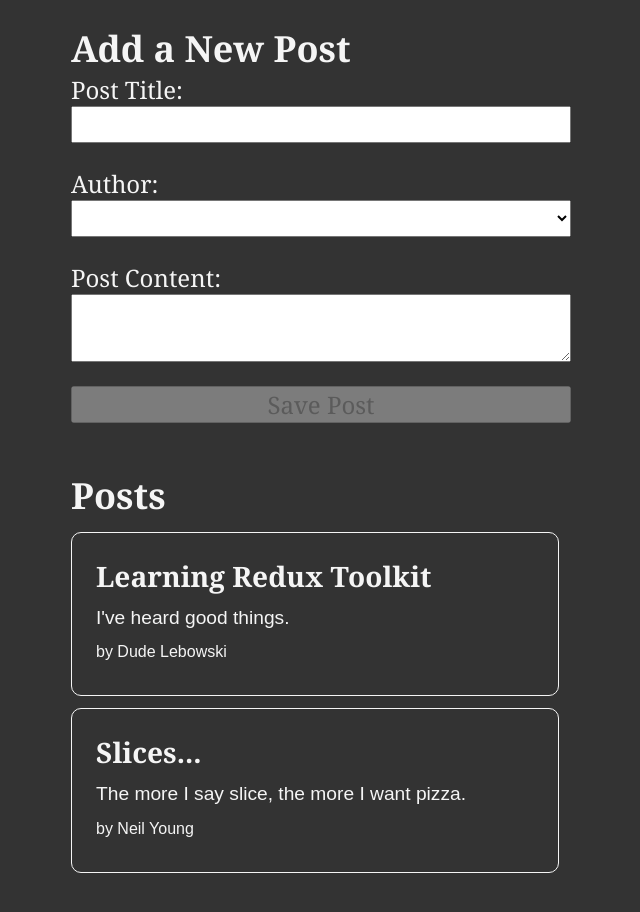
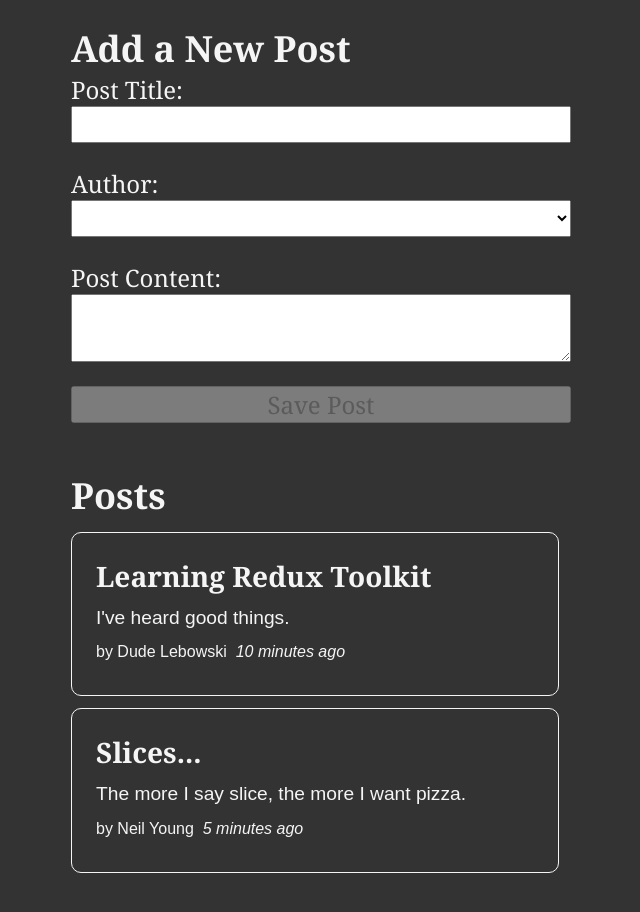
Before and after one commit to sokaluis/advanced-redux, a React (Vite) app: page / in a window 1280 px wide. Shown: the top 912 px of the page, without its empty margins (319-959 px from the left). Built offline with nearby package versions, Linux system fonts and the light colour scheme.

Commit message:
lesson 2 - time ago

```diff
--- a/package.json
+++ b/package.json
@@ -10,6 +10,7 @@
   },
   "dependencies": {
     "@reduxjs/toolkit": "^1.9.2",
+    "date-fns": "^2.29.3",
     "react": "^18.2.0",
     "react-dom": "^18.2.0",
     "react-redux": "^8.0.5"
--- a/src/lesson_2/feature/post/PostsList.tsx
+++ b/src/lesson_2/feature/post/PostsList.tsx
@@ -1,5 +1,6 @@
 import { useAppSelector } from '../../app/stores';
 import PostAuthor from './PostAuthor';
+import TimeAgo from './TimeAgo';
 import { selectAllPosts } from './postsSelector';
 
 const PostsList = () => {
@@ -11,7 +12,9 @@
       <p>{post.content.substring(0, 100)}</p>
       <p className='postCredit'>
         <PostAuthor userId={post.userId} />
+        <TimeAgo timestamp={post.date} />
       </p>
+
     </article>
   ));
 
--- /dev/null
+++ b/src/lesson_2/feature/post/TimeAgo.tsx
@@ -0,0 +1,24 @@
+import { formatDistanceToNow, parseISO } from "date-fns";
+import { FC, PropsWithChildren } from "react";
+
+interface ITimeAgo extends PropsWithChildren {
+  timestamp: string;
+}
+
+const TimeAgo: FC<ITimeAgo> = ({ timestamp }) => {
+  let timeAgo = '';
+
+  if (timestamp) {
+    const date = parseISO(timestamp);
+    const timePeriod = formatDistanceToNow(date);
+    timeAgo = `${timePeriod} ago`;
+  }
+
+  return (
+    <span title={timestamp}>
+      &nbsp; <i>{timeAgo}</i>
+    </span>
+  );
+};
+
+export default TimeAgo;
--- a/src/lesson_2/feature/post/postsSlice.ts
+++ b/src/lesson_2/feature/post/postsSlice.ts
@@ -1,11 +1,13 @@
 import { PayloadAction } from "./../../../../node_modules/@reduxjs/toolkit/src/createAction";
 import { createSlice, nanoid } from '@reduxjs/toolkit';
+import { sub } from 'date-fns';
 
 export interface IPost {
   id: string;
   title: string;
   content: string;
   userId: string;
+  date: string;
 }
 
 const initialState: IPost[] = [
@@ -14,7 +16,7 @@
     title: 'Learning Redux Toolkit',
     content: "I've heard good things.",
     userId: '0',
-    // date: sub(new Date(), { minutes: 10 }).toISOString(),
+    date: sub(new Date(), { minutes: 10 }).toISOString(),
     // reactions: {
     //   thumbsUp: 0,
     //   wow: 0,
@@ -28,7 +30,7 @@
     title: 'Slices...',
     content: "The more I say slice, the more I want pizza.",
     userId: '1',
-    // date: sub(new Date(), { minutes: 5 }).toISOString(),
+    date: sub(new Date(), { minutes: 5 }).toISOString(),
     // reactions: {
     //   thumbsUp: 0,
     //   wow: 0,
@@ -53,6 +55,7 @@
           title,
           content,
           userId,
+          date: new Date().toISOString(),
         };
         return {
           payload: newPost
```
Also changed, not shown: 1 other file (tests, documents, lock files or other folders).
